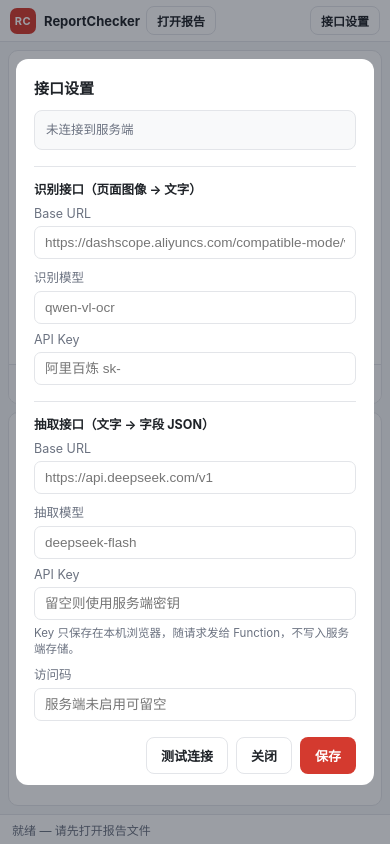
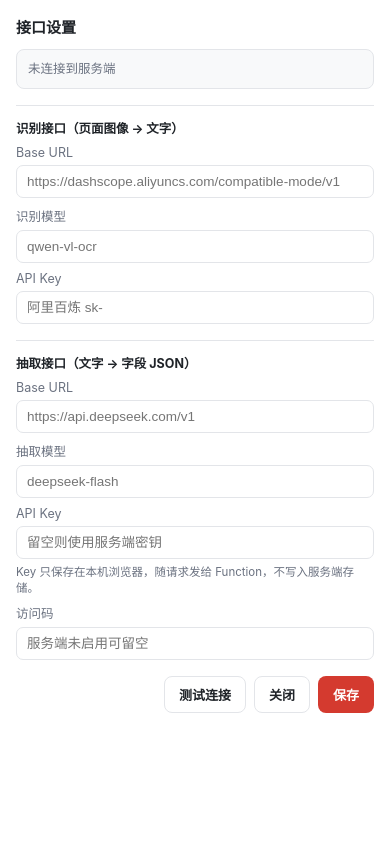
Before and after one commit to jeskuns/ReportChecker, a website: page cloudflare/site/index.html in a window 390 px wide. Both pictures are taken after a click on the button "接口设置". Drawn offline with Linux system fonts and the light colour scheme; no server answers.

Commit message:
fix(web): 手机端触摸目标放大至36px，设置弹窗全屏化并适配安全区

```diff
--- a/cloudflare/site/style.css
+++ b/cloudflare/site/style.css
@@ -257,13 +257,27 @@ body {
     grid-template-rows: minmax(200px, 42vh) 1fr;
     padding: 8px; gap: 8px;
   }
-  .topbar { flex-wrap: wrap; gap: 6px; padding: 6px 10px; }
+  .topbar { flex-wrap: wrap; gap: 8px; padding: 6px 10px; }
   .brand span:last-child { font-size: 13px; }
   .model-info { display: none; }
-  .btn-sm { padding: 5px 10px; font-size: 12px; }
+  /* 触摸目标不小于 36px */
+  .btn-sm { padding: 8px 13px; font-size: 12.5px; min-height: 36px; }
+  .pg { width: 36px; height: 36px; font-size: 17px; }
+  .btn-mini { padding: 7px 11px; font-size: 12.5px; min-height: 36px; }
+  .tmpl-item { padding: 8px 15px; font-size: 13px; }
+  .tmpl-name { font-size: 13px; }
+  .btn-primary { padding: 12px 16px; }
   .side { padding: 10px; }
   .results { flex: 1; }
   .canvas-wrap { padding: 6px; }
-  .viewer-bar { flex-wrap: wrap; }
+  .viewer-bar { flex-wrap: wrap; row-gap: 6px; }
   .field-list { max-height: 110px; }
+  .drop { margin: 10px; }
+  /* iPhone 底部横条安全区 */
+  .statusbar { padding-bottom: calc(6px + env(safe-area-inset-bottom)); }
+  .modal { padding: 0; align-items: stretch; }
+  .modal-card {
+    max-width: none; max-height: none; border-radius: 0;
+    padding: 16px 16px calc(16px + env(safe-area-inset-bottom));
+  }
 }
```
